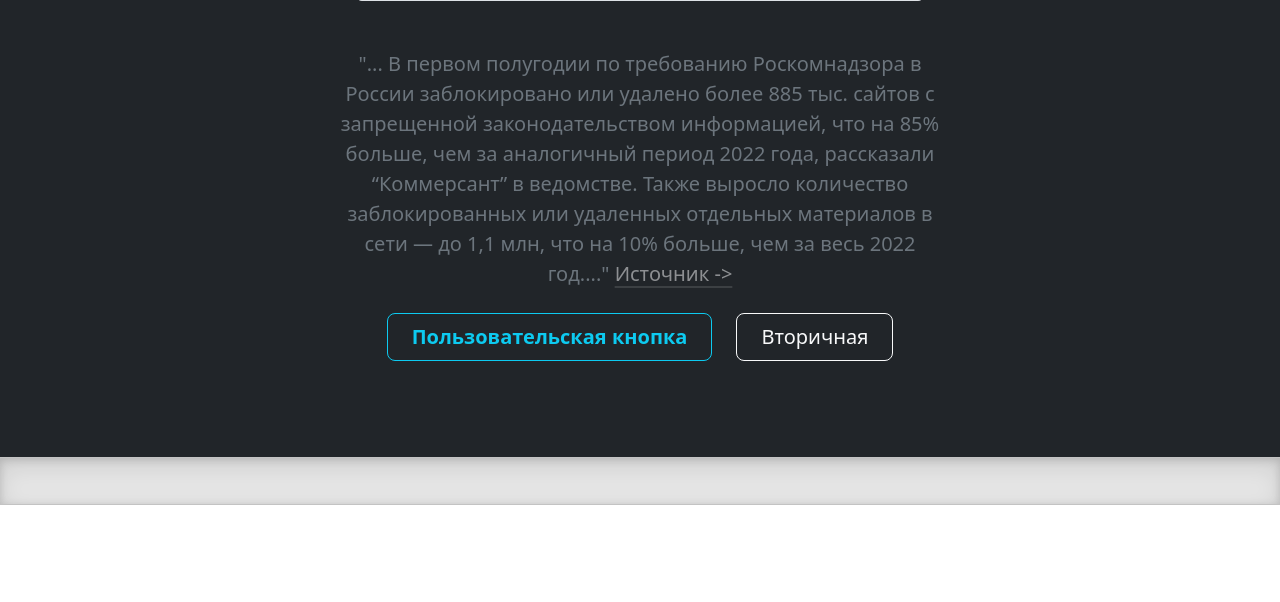
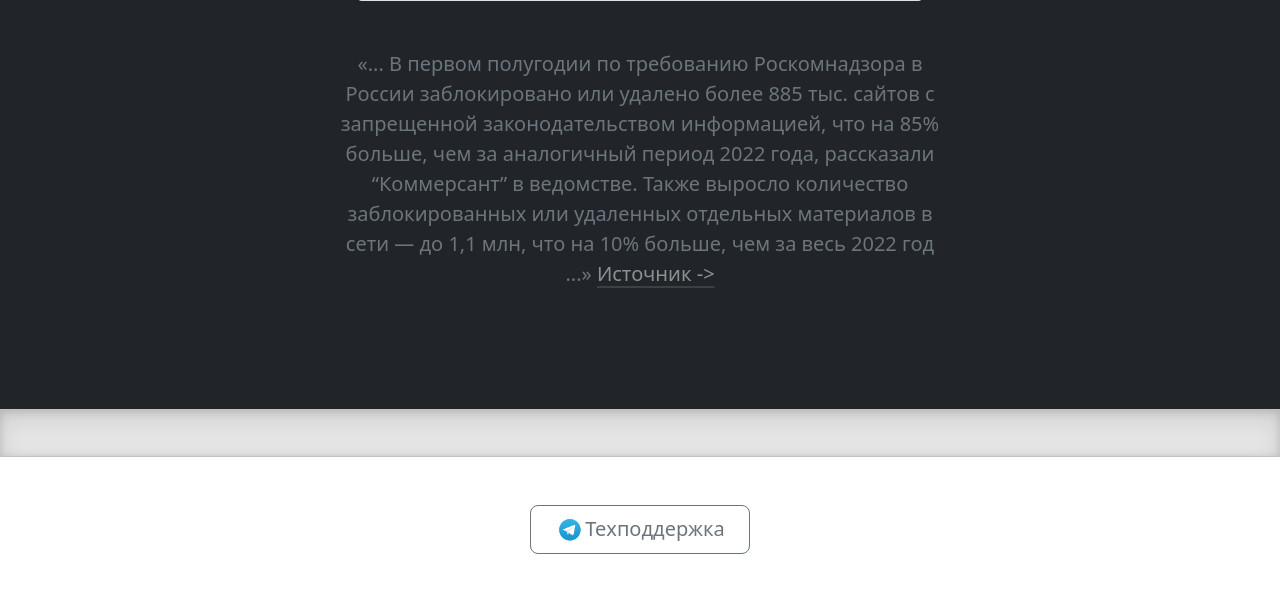
Before and after one commit to Vivatist/vpn_html, a Flask app: template templates/index.html in a window 1280 px wide. Shown: the part 2201-2803 px from the top of the page. Before the commit the page ends 2706 px from the top, so only its background shows below. Run offline with Flask 3, Linux system fonts and the light colour scheme; the template is opened without the code that fills it, so the values that code supplies are empty.

Commit message:
Верх и низ полность готовы

```diff
--- a/app.py
+++ b/app.py
@@ -10,7 +10,7 @@
 
 
 class Settings:
-    host = "127.0.0.0"
+    host = "127.0.0.1"
     port = "14983"
     password = "238938"
     encription = "AES-256-GCM"
--- a/templates/index.html
+++ b/templates/index.html
@@ -34,8 +34,7 @@
     <div class="px-4 py-5 text-center">
       {% if check %}
       <div class='alert alert-success' role="alert">
-        Ваш текущий IP: {{ ip_addr }}, VPN успешно подключен. Вы можете <a href="#test" class="alert-link">пользоваться
-          заблокированными ресурсами</a>.'
+        Ваш текущий IP: {{ ip_addr }}, VPN успешно подключен. Вы можете пользоваться <a href="#test" class="alert-link">заблокированными ресурсами</a>.'
       </div>
       {% else %}
       <div class='alert alert-warning' role="alert">
@@ -49,7 +48,7 @@
         <p class="lead mb-4">Вы находитесь на сайте свободного проекта, который предоставляет бесплатный, анонимный и
           неограниченный по скорости VPN на основе технологии Shadowsocks. Физически сервер находится в Германии.
           Поддерживаются платформы Windows, Android и
-          iOs. Для начала работы скачайте клиент для своего устройства.</p>
+          iOs. Для начала работы скачайте и установите клиент для своего устройства.</p>
         <div class="d-grid gap-2 d-sm-flex justify-content-sm-center">
           <a class='btn btn-outline-secondary btn-lg px-4' href="{{ links.windows_client }}"><img style="padding: 3px;"
               src='static/logo_windows.png' width="30" height="30">Windows</a>
@@ -104,7 +103,7 @@
 
 
     <div class="bg-dark text-secondary px-4 py-5 text-center">
-      <div class="py-5">
+      <div id="test" class="py-5">
         <h1 class="display-5 fw-bold text-white">Заблокированные ресурсы</h1>
         <div class="col-lg-6 mx-auto">
           <p class="fs-5 mb-4">для проверки работоспособности VPN</p>
@@ -161,26 +160,19 @@
             </div>
           </div>
 
-          <p class="fs-5 mb-2">"...
+          <p class="fs-5 mb-4">&#171;...
             В первом полугодии по требованию Роскомнадзора в России заблокировано или удалено более 885 тыс. сайтов с
             запрещенной законодательством информацией, что на 85% больше, чем за аналогичный период 2022 года,
             рассказали “Коммерсант” в ведомстве. Также выросло количество заблокированных или удаленных отдельных
             материалов в
-            сети — до 1,1 млн, что на 10% больше, чем за весь 2022 год...."
+            сети — до 1,1 млн, что на 10% больше, чем за весь 2022 год ...&#187;
             <a href="https://www.kommersant.ru/doc/6199119"
               class="opacity-50 text-nowrap link-light link-offset-2 link-underline-opacity-25 link-underline-opacity-100-hover">Источник
               -></a>
           </p>
-          <div class="text-end mb-4">
-
-          </div>
 
 
-          <div class="d-grid gap-2 d-sm-flex justify-content-sm-center">
-            <button type="button" class="btn btn-outline-info btn-lg px-4 me-sm-3 fw-bold">Пользовательская
-              кнопка</button>
-            <button type="button" class="btn btn-outline-light btn-lg px-4">Вторичная</button>
-          </div>
+
         </div>
       </div>
     </div>
@@ -188,6 +180,15 @@
 
     <!-- Разделитель -->
     <div class="b-example-divider"></div>
+
+      <div class="px-4 py-5 text-center">
+        <div class="d-grid gap-2 d-sm-flex justify-content-sm-center">
+          <a class="btn btn-outline-secondary btn-lg px-4"
+            href="https://rkn.gov.ru/"><img
+              style="padding: 3px;" src="static/logo_telegram.png" width="30" height="30">Техподдержка</a>
+
+        </div>
+      </div>
 
 
   </main>
```
Also changed, not shown: static/logo_telegram.png (added).
